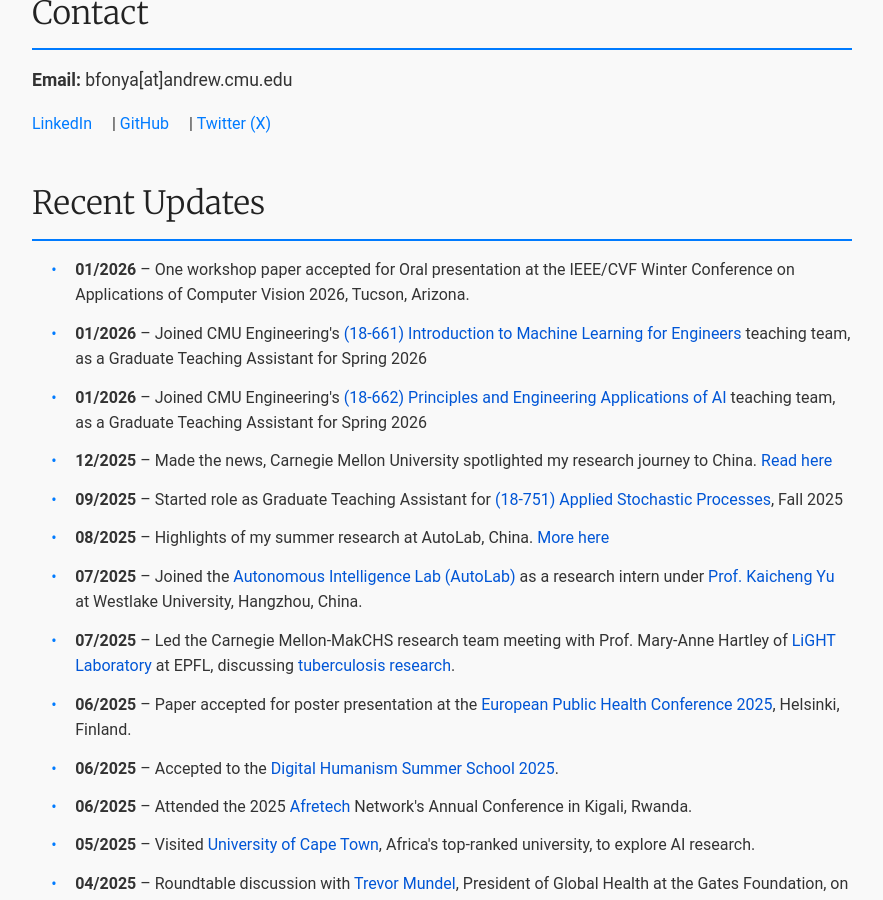
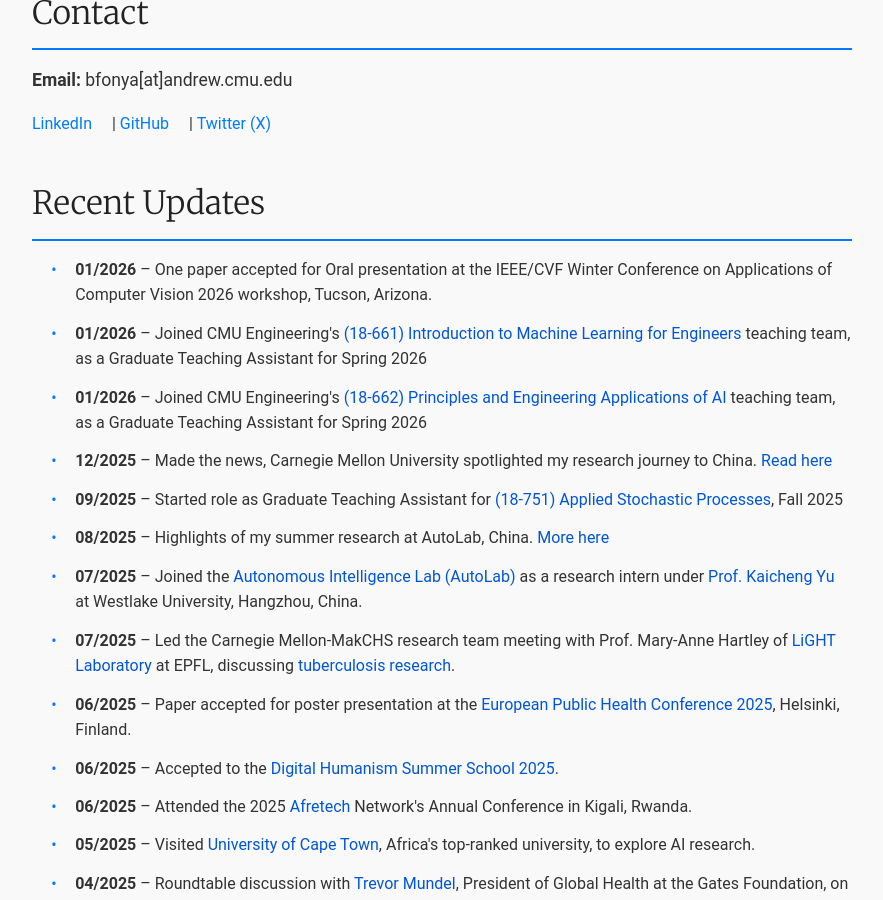
Before and after one commit to FonyaBrandone/FonyaBrandone.github.io, a Jekyll site: the page built from index.md, in a window 1280 px wide and 900 px high, scrolled down 741 px. Shown: the whole window, without its empty margins (198-1081 px from the left). Built offline with Jekyll 4.4.1, drawn with Linux system fonts in a browser that asks for light colours.

Commit message:
news update

```diff
--- a/index.md
+++ b/index.md
@@ -179,7 +179,7 @@
   <section class="updates">
     <h2>Recent Updates</h2>
     <ul>
-      <li><strong>01/2026</strong> – One workshop paper accepted for Oral presentation at the IEEE/CVF Winter Conference on Applications of Computer Vision 2026, Tucson, Arizona. </li>
+      <li><strong>01/2026</strong> – One paper accepted for Oral presentation at the IEEE/CVF Winter Conference on Applications of Computer Vision 2026 workshop, Tucson, Arizona. </li>
 
       <li><strong>01/2026</strong> – Joined CMU Engineering's <a href="https://courses.ece.cmu.edu/18661">(18-661) Introduction to Machine Learning for Engineers</a> teaching team, as a Graduate Teaching Assistant for Spring 2026</li>
 
```
